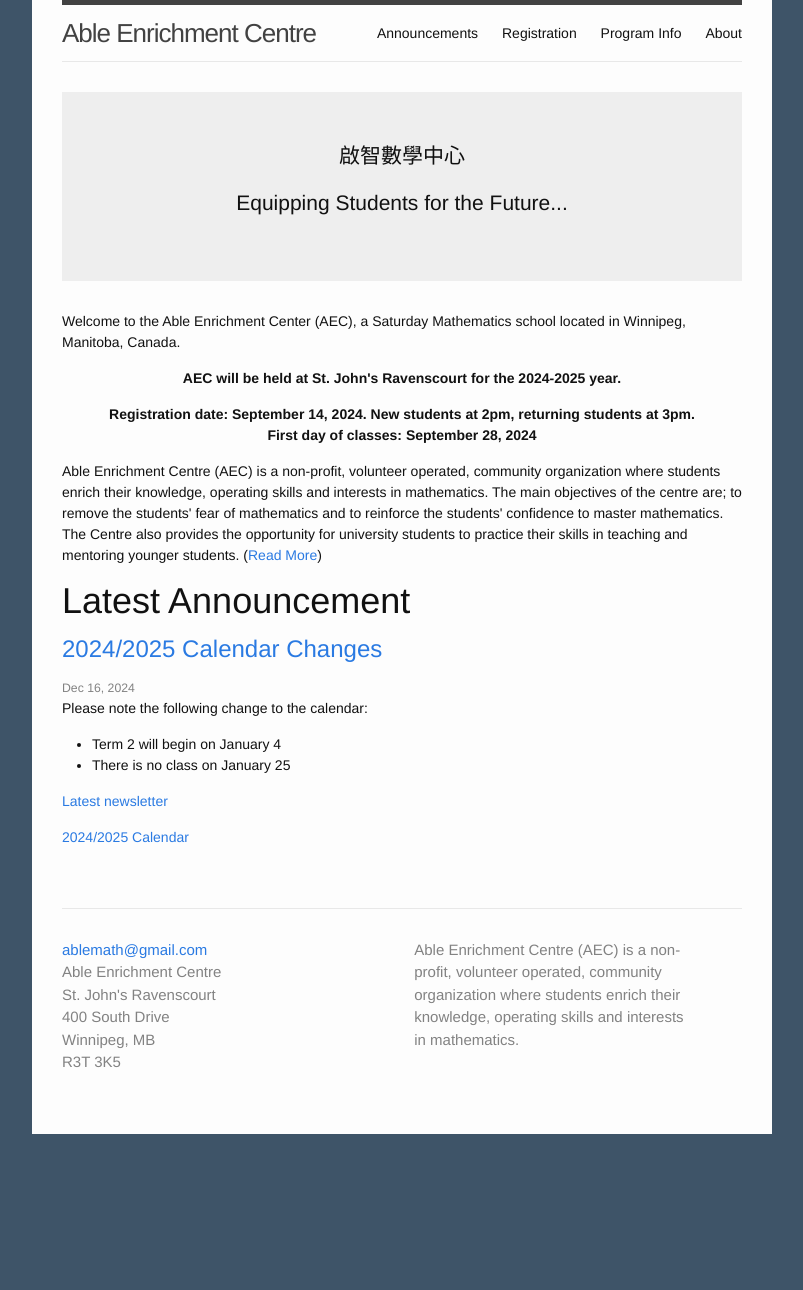
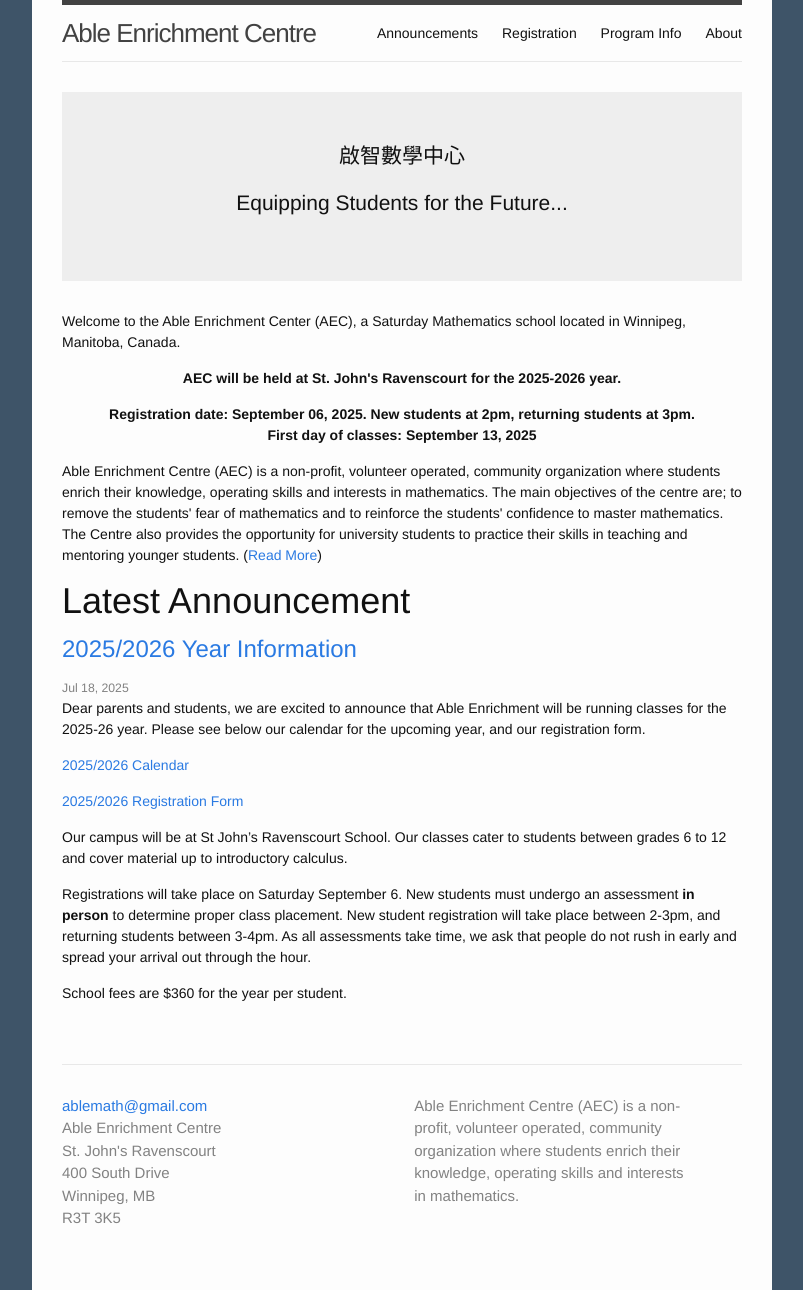
Before and after one commit to ablemath/ablemath, a Jekyll site: the page built from index.html, in a window 1280 px wide. Shown: the whole page, without its empty margins (238-1041 px from the left). Built offline with Jekyll 4.4.1, drawn with Linux system fonts in a browser that asks for light colours; before the commit the page ends 1134 px from its top, so only the background shows below that.

Commit message:
2025/2026 Year Updates

```diff
--- a/_config.yml
+++ b/_config.yml
@@ -13,8 +13,8 @@
   R3T 3K5
 baseurl: "" # the subpath of your site, e.g. /blog/
 url: "https://ablemath.ca" # the base hostname & protocol for your site
-registrationdate: 2024-09-14
-classdate: 2024-09-28
+registrationdate: 2025-09-06
+classdate: 2025-09-13
 
 # Build settings
 markdown: kramdown
--- /dev/null
+++ b/_posts/2025-07-18-2025-2026-year.md
@@ -0,0 +1,24 @@
+---
+layout: post
+title:  "2025/2026 Year Information"
+date:   2025-07-18 00:00:00
+categories: "Year Information"
+---
+Dear parents and students, we are excited to announce that Able Enrichment will
+be running classes for the 2025-26 year.  Please see below our calendar for the
+upcoming year, and our registration form.
+
+[2025/2026 Calendar](/docs/2025/calendar.pdf)
+
+[2025/2026 Registration Form](/docs/2025/regform.pdf)
+
+Our campus will be at St John's Ravenscourt School. Our classes cater to
+students between grades 6 to 12 and cover material up to introductory calculus.
+
+Registrations will take place on Saturday September 6. New students must
+undergo an assessment **in person** to determine proper class placement. New
+student registration will take place between 2-3pm, and returning students
+between 3-4pm. As all assessments take time, we ask that people do not rush in
+early and spread your arrival out through the hour.
+
+School fees are $360 for the year per student.
```
Also changed, not shown: 3 other files.
